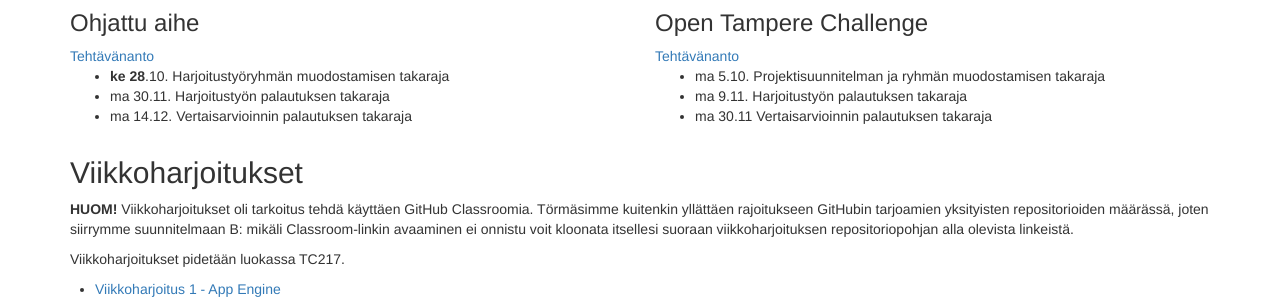
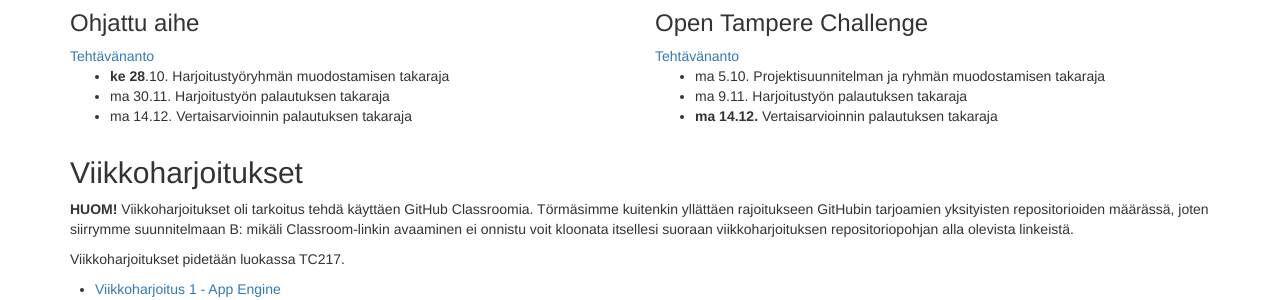
Before and after one commit to Palpo/palpo.github.io, a Jekyll site: the page built from index.html, in a window 1280 px wide and 900 px high, scrolled down 2516 px. Shown: the part 221-521 px from the top of the window. Built offline with Jekyll 4.4.1, drawn with Linux system fonts in a browser that asks for light colours; nearby versions of some CDN libraries.

Commit message:
Update index.html

```diff
--- a/index.html
+++ b/index.html
@@ -219,7 +219,7 @@ layout: default
             <a href="https://github.com/Palpo/ht_challenge">Tehtävänanto</a><br>
             <ul><li>ma 5.10. Projektisuunnitelman ja ryhmän muodostamisen takaraja</li>
                 <li>ma 9.11. Harjoitustyön palautuksen takaraja</li>
-                <li>ma 30.11 Vertaisarvioinnin palautuksen takaraja</li>
+                <li><strong>ma 14.12.</strong> Vertaisarvioinnin palautuksen takaraja</li>
             </ul>
          </div>
       </div>
```
